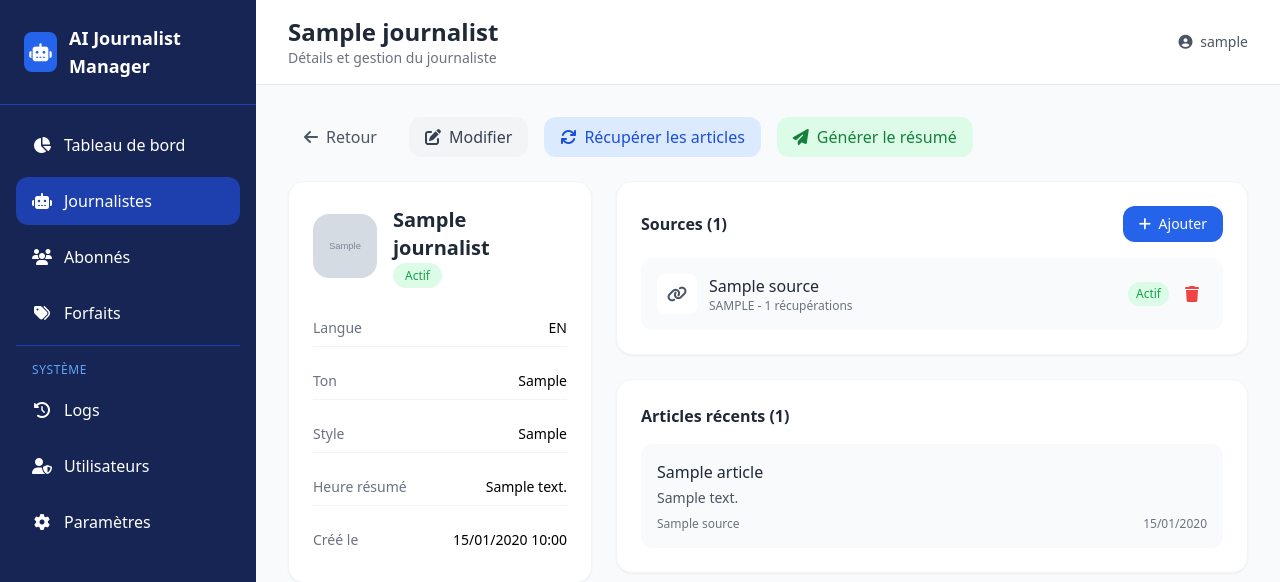
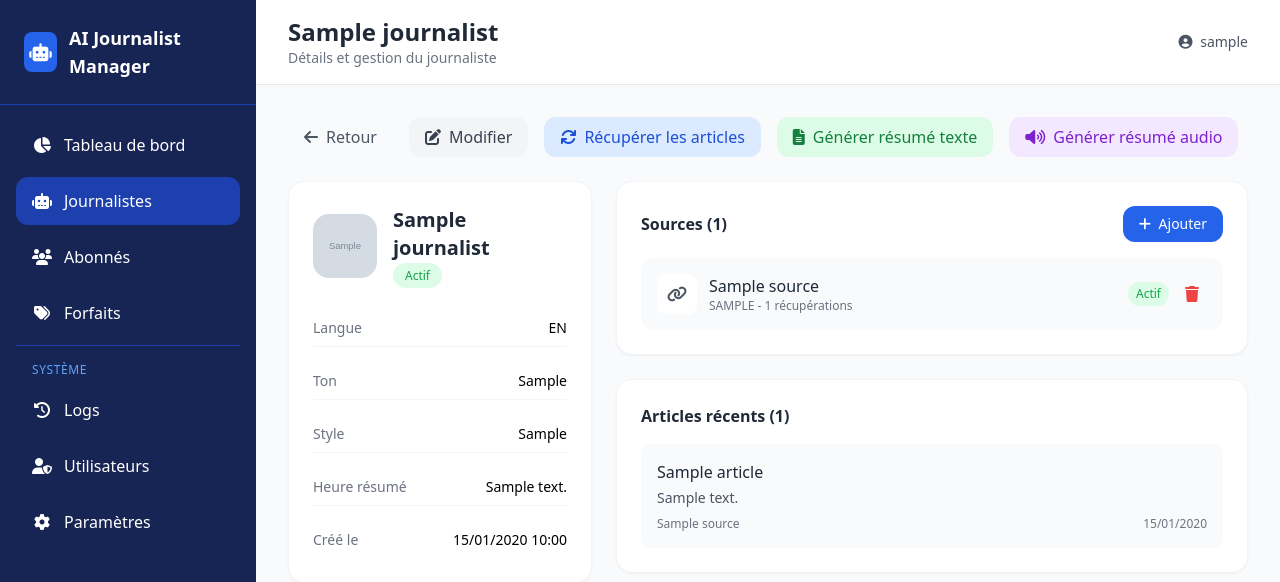
Before and after one commit to moa-digitalagency/AI_Journalist_Manager, a Flask app: page /admin/journalists/1 in a window 1280 px wide. Shown: the top 582 px of the page. Run offline with Flask 3, Linux system fonts and the light colour scheme; the visitor is signed in with stand-in values (Sample User, id 1); tables that the repository leaves empty hold one stand-in row (values such as "Sample post"); grey boxes marked "Sample" are stand-in pictures; some libraries are stand-ins or nearby versions.

Commit message:
Add separate buttons for generating text and audio summaries
Modify the journalist view to include two distinct buttons for generating text-only summaries and audio summaries. This change also introduces new backend routes for handling these separate generation requests and updates the JavaScript to call the appropriate functions.

Replit-Commit-Author: Agent
Replit-Commit-Session-Id: a1bd23bd-2b41-473f-9df0-b9b40429a24c
Replit-Commit-Checkpoint-Type: full_checkpoint
Replit-Commit-Event-Id: e80d9f05-6c5b-44be-a123-3b8c3323fc66
Replit-Commit-Screenshot-Url: https://storage.googleapis.com/screenshot-production-us-central1/bc223631-f4bd-4cb2-badd-9e036eb4f410/a1bd23bd-2b41-473f-9df0-b9b40429a24c/VbjGZUE
Replit-Helium-Checkpoint-Created: true

```diff
--- a/routes/journalists.py
+++ b/routes/journalists.py
@@ -242,9 +242,10 @@ def fetch_sources(id):
     log_activity('fetch_sources', 'journalist', id, f'Fetched {fetched} articles')
     return jsonify({'message': f'{fetched} articles récupérés'})
 
-@journalists_bp.route('/<int:id>/summary', methods=['POST'])
+@journalists_bp.route('/<int:id>/summary/text', methods=['POST'])
 @admin_required
-def generate_summary(id):
+def generate_summary_text(id):
+    """Generate text summary only (no audio)."""
     journalist = Journalist.query.get_or_404(id)
 
     yesterday = datetime.utcnow() - timedelta(days=1)
@@ -271,38 +272,61 @@ def generate_summary(id):
         model=journalist.ai_model
     )
 
-    # Clean HTML from summary before audio generation
     from services.ai_service import clean_html
     clean_summary = clean_html(summary_text)
-
-    audio_path = None
-    if journalist.eleven_labs_voice_id and AudioService.is_available():
-        audio_data = AudioService.generate_audio(clean_summary, journalist.eleven_labs_voice_id)
-        if audio_data:
-            filename = f"summary_{id}_{datetime.utcnow().strftime('%Y%m%d_%H%M%S')}.mp3"
-            audio_path = AudioService.save_audio(audio_data, filename)
 
     summary = DailySummary(
         journalist_id=id,
         summary_text=clean_summary,
-        audio_url=audio_path,
+        audio_url=None,
         articles_count=len(articles)
     )
     db.session.add(summary)
     journalist.last_summary_at = datetime.utcnow()
     db.session.commit()
 
-    loop = asyncio.new_event_loop()
-    asyncio.set_event_loop(loop)
-    sent = loop.run_until_complete(TelegramService.send_to_subscribers(id, summary_text, audio_path))
-    loop.close()
+    log_activity('generate_summary_text', 'journalist', id, f'Generated text summary from {len(articles)} articles')
+    return jsonify({'message': f'Résumé texte généré avec {len(articles)} articles', 'summary': summary_text})
 
-    summary.sent_count = sent
-    summary.sent_at = datetime.utcnow()
-    db.session.commit()
+@journalists_bp.route('/<int:id>/summary/audio', methods=['POST'])
+@admin_required
+def generate_summary_audio(id):
+    """Generate audio for the most recent text summary."""
+    journalist = Journalist.query.get_or_404(id)
 
-    log_activity('generate_summary', 'journalist', id, f'Sent to {sent} subscribers')
-    return jsonify({'message': f'Résumé envoyé à {sent} abonnés', 'summary': summary_text})
+    # Get the most recent summary
+    latest_summary = DailySummary.query.filter_by(journalist_id=id).order_by(DailySummary.created_at.desc()).first()
+
+    if not latest_summary:
+        return jsonify({'message': 'Aucun résumé texte trouvé. Générez d\'abord un résumé texte.'})
+
+    if not journalist.eleven_labs_voice_id:
+        return jsonify({'message': 'Veuillez configurer une voix Eleven Labs pour ce journaliste'})
+
+    if not AudioService.is_available():
+        return jsonify({'message': 'Service Eleven Labs non disponible'})
+
+    # Generate audio from the summary text
+    audio_data = AudioService.generate_audio(latest_summary.summary_text, journalist.eleven_labs_voice_id)
+
+    if audio_data:
+        filename = f"summary_{id}_{datetime.utcnow().strftime('%Y%m%d_%H%M%S')}.mp3"
+        audio_path = AudioService.save_audio(audio_data, filename)
+
+        # Update the summary with audio
+        latest_summary.audio_url = audio_path
+        db.session.commit()
+
+        log_activity('generate_summary_audio', 'journalist', id, f'Generated audio summary')
+        return jsonify({'message': 'Audio généré et sauvegardé avec succès'})
+    else:
+        return jsonify({'message': 'Erreur lors de la génération audio'})
+
+@journalists_bp.route('/<int:id>/summary', methods=['POST'])
+@admin_required
+def generate_summary(id):
+    """Legacy endpoint - generates text summary only."""
+    return generate_summary_text(id)
 
 @journalists_bp.route('/<int:id>/summaries', methods=['GET'])
 @admin_required
--- a/templates/admin/journalists/view.html
+++ b/templates/admin/journalists/view.html
@@ -15,8 +15,11 @@
     <button onclick="fetchSources()" class="px-4 py-2 bg-blue-100 text-blue-700 rounded-xl hover:bg-blue-200 transition">
         <i class="fas fa-sync mr-2"></i>{{ _('fetch_articles') }}
     </button>
-    <button onclick="generateSummary()" class="px-4 py-2 bg-green-100 text-green-700 rounded-xl hover:bg-green-200 transition">
-        <i class="fas fa-paper-plane mr-2"></i>{{ _('generate_summary') }}
+    <button onclick="generateSummaryText()" class="px-4 py-2 bg-green-100 text-green-700 rounded-xl hover:bg-green-200 transition">
+        <i class="fas fa-file-alt mr-2"></i>{% if current_lang == 'fr' %}Générer résumé texte{% else %}Generate text summary{% endif %}
+    </button>
+    <button onclick="generateSummaryAudio()" class="px-4 py-2 bg-purple-100 text-purple-700 rounded-xl hover:bg-purple-200 transition">
+        <i class="fas fa-volume-up mr-2"></i>{% if current_lang == 'fr' %}Générer résumé audio{% else %}Generate audio summary{% endif %}
     </button>
 </div>
 
@@ -235,15 +238,41 @@ function fetchSources() {
         });
 }
 
-function generateSummary() {
-    fetch('{{ url_for("journalists.generate_summary", id=journalist.id) }}', { method: 'POST' })
+function generateSummaryText() {
+    fetch('{{ url_for("journalists.generate_summary_text", id=journalist.id) }}', { method: 'POST' })
         .then(r => r.json())
         .then(data => {
-            document.getElementById('resultTitle').textContent = '{% if current_lang == "fr" %}Résumé généré{% else %}Summary Generated{% endif %}';
+            document.getElementById('resultTitle').textContent = '{% if current_lang == "fr" %}Résumé texte généré{% else %}Text Summary Generated{% endif %}';
             document.getElementById('resultContent').innerHTML = '<p class="mb-2">' + data.message + '</p>' +
                 (data.summary ? '<div class="p-4 bg-gray-50 rounded-xl text-sm max-h-64 overflow-y-auto">' + data.summary + '</div>' : '');
             document.getElementById('resultModal').classList.remove('hidden');
+        })
+        .catch(e => {
+            document.getElementById('resultTitle').textContent = '{% if current_lang == "fr" %}Erreur{% else %}Error{% endif %}';
+            document.getElementById('resultContent').textContent = e.message;
+            document.getElementById('resultModal').classList.remove('hidden');
         });
+}
+
+function generateSummaryAudio() {
+    fetch('{{ url_for("journalists.generate_summary_audio", id=journalist.id) }}', { method: 'POST' })
+        .then(r => r.json())
+        .then(data => {
+            document.getElementById('resultTitle').textContent = '{% if current_lang == "fr" %}Audio généré{% else %}Audio Generated{% endif %}';
+            document.getElementById('resultContent').textContent = data.message;
+            document.getElementById('resultModal').classList.remove('hidden');
+            // Reload page after 2 seconds to see the new audio
+            setTimeout(() => location.reload(), 2000);
+        })
+        .catch(e => {
+            document.getElementById('resultTitle').textContent = '{% if current_lang == "fr" %}Erreur{% else %}Error{% endif %}';
+            document.getElementById('resultContent').textContent = e.message;
+            document.getElementById('resultModal').classList.remove('hidden');
+        });
+}
+
+function generateSummary() {
+    generateSummaryText();
 }
 </script>
 {% endblock %}
```
